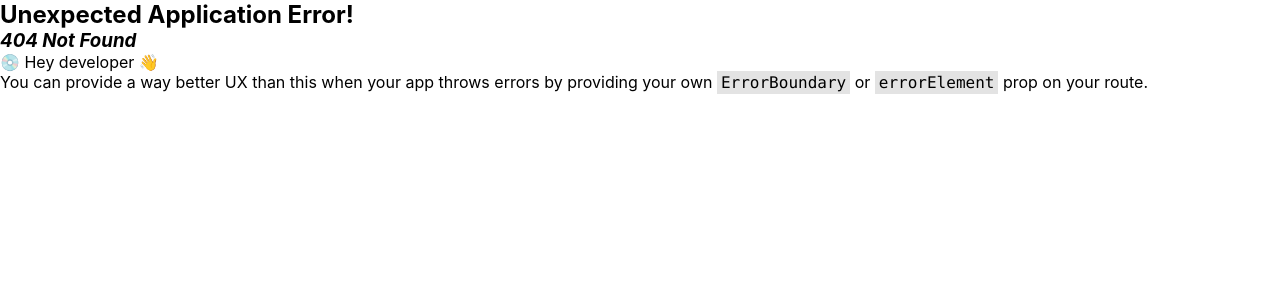
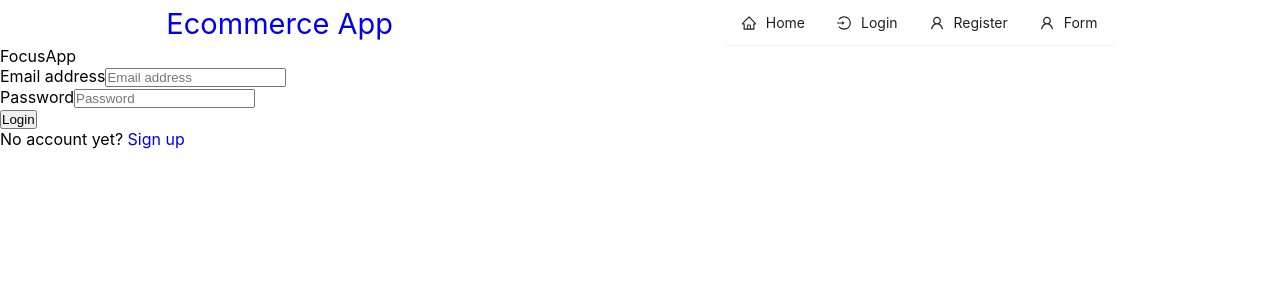
Before and after one commit to Bikramghimire/Marathon, a React (Create React App) app in the folder frontend/: page /signin in a window 1280 px wide. Before the commit this address had no page. Shown: the top 300 px of the page. Built offline with nearby package versions, Linux system fonts and the light colour scheme.

Commit message:
use auth

```diff
--- /dev/null
+++ b/frontend/src/RootProvider.tsx
@@ -0,0 +1,41 @@
+import React, { createContext, useState, useContext } from "react";
+
+const AuthContext = createContext<AuthContexttypes>({
+  isAuthenticated: false,
+  login: () => {},
+  logout: () => {},
+});
+
+interface AuthContexttypes {
+  isAuthenticated: Boolean;
+  login: () => void;
+  logout: () => void;
+}
+function AuthProvider({ children }: any) {
+  const [isAuthenticated, setIsAuthenticated] = useState(false);
+
+  function login() {
+    // setIsAuthenticated(true);
+    console.log(localStorage.getItem("idToken"));
+  }
+
+  function logout() {
+    setIsAuthenticated(false);
+  }
+
+  return (
+    <AuthContext.Provider value={{ isAuthenticated, login, logout }}>
+      {children}
+    </AuthContext.Provider>
+  );
+}
+
+function useAuth() {
+  const context = useContext(AuthContext);
+  if (!context) {
+    throw new Error("useAuth must be used within an AuthProvider");
+  }
+  return context;
+}
+
+export { AuthProvider, useAuth };
--- a/frontend/src/firebase/index.js
+++ b/frontend/src/firebase/index.js
@@ -1,17 +1,21 @@
+// Import the functions you need from the SDKs you need
 // Import the functions you need from the SDKs you need
 import { initializeApp } from "firebase/app";
+import { getAnalytics } from "firebase/analytics";
 import { getAuth } from "firebase/auth";
 // TODO: Add SDKs for Firebase products that you want to use
 // https://firebase.google.com/docs/web/setup#available-libraries
 
 // Your web app's Firebase configuration
+// For Firebase JS SDK v7.20.0 and later, measurementId is optional
 const firebaseConfig = {
-  apiKey: "AIzaSyBXpY7j8RbLloiOa4wpsaeXnvR35eZHzhY",
-  authDomain: "react-ecommerce-4b854.firebaseapp.com",
-  projectId: "react-ecommerce-4b854",
-  storageBucket: "react-ecommerce-4b854.appspot.com",
-  messagingSenderId: "831282892925",
-  appId: "1:831282892925:web:5365c3b1c99b9d02bf6114",
+  apiKey: "AIzaSyAvUqfPZVDE9J-i-IIXCweg3_4chtuurYI",
+  authDomain: "food-app-fc395.firebaseapp.com",
+  projectId: "food-app-fc395",
+  storageBucket: "food-app-fc395.appspot.com",
+  messagingSenderId: "647737275005",
+  appId: "1:647737275005:web:96eceb3c64cf5ba84cf714",
+  measurementId: "G-1KBYQ5RQQ0",
 };
 
 // Initialize Firebase
--- a/frontend/src/index.tsx
+++ b/frontend/src/index.tsx
@@ -3,6 +3,7 @@ import ReactDOM from "react-dom/client";
 import "./index.css";
 import { RouterProvider } from "react-router-dom";
 import { router } from "./routes";
+import { AuthProvider } from "./RootProvider";
 
 const root = ReactDOM.createRoot(
   document.getElementById("root") as HTMLElement
@@ -10,6 +11,8 @@ const root = ReactDOM.createRoot(
 
 root.render(
   <React.StrictMode>
-    <RouterProvider router={router} />
+    <AuthProvider>
+      <RouterProvider router={router} />
+    </AuthProvider>
   </React.StrictMode>
 );
--- a/frontend/src/pages/Home.tsx
+++ b/frontend/src/pages/Home.tsx
@@ -3,7 +3,7 @@ import React from "react";
 const Home = () => {
   return (
     <div>
-      <>this is the home page</>
+      <p>this is the home page</p>
     </div>
   );
 };
--- /dev/null
+++ b/frontend/src/pages/food/Auth/Login.tsx
@@ -0,0 +1,74 @@
+import React, { useState } from "react";
+import { signInWithEmailAndPassword } from "firebase/auth";
+import { auth } from "../../../firebase";
+import { NavLink, useNavigate } from "react-router-dom";
+
+const Login = () => {
+  const navigate = useNavigate();
+  const [email, setEmail] = useState("");
+  const [password, setPassword] = useState("");
+
+  const onLogin = (e: any) => {
+    e.preventDefault();
+    signInWithEmailAndPassword(auth, email, password)
+      .then((userCredential: any) => {
+        // Signed in
+        const { accessToken } = userCredential?.user;
+        navigate("/home");
+        localStorage.setItem("idToken", accessToken);
+      })
+      .catch((error) => {
+        const errorCode = error.code;
+        const errorMessage = error.message;
+        console.log(errorCode, errorMessage);
+      });
+  };
+
+  return (
+    <>
+      <main>
+        <section>
+          <div>
+            <p> FocusApp </p>
+
+            <form>
+              <div>
+                <label htmlFor="email-address">Email address</label>
+                <input
+                  id="email-address"
+                  name="email"
+                  type="email"
+                  required
+                  placeholder="Email address"
+                  onChange={(e) => setEmail(e.target.value)}
+                />
+              </div>
+
+              <div>
+                <label htmlFor="password">Password</label>
+                <input
+                  id="password"
+                  name="password"
+                  type="password"
+                  required
+                  placeholder="Password"
+                  onChange={(e) => setPassword(e.target.value)}
+                />
+              </div>
+
+              <div>
+                <button onClick={onLogin}>Login</button>
+              </div>
+            </form>
+
+            <p className="text-sm text-white text-center">
+              No account yet? <NavLink to="/signup">Sign up</NavLink>
+            </p>
+          </div>
+        </section>
+      </main>
+    </>
+  );
+};
+
+export default Login;
--- /dev/null
+++ b/frontend/src/pages/food/Auth/Logout.tsx
@@ -0,0 +1,35 @@
+import React from "react";
+import { signOut } from "firebase/auth";
+import { auth } from "../../../firebase";
+import { useNavigate } from "react-router-dom";
+
+const Logout = () => {
+  const navigate = useNavigate();
+
+  const handleLogout = () => {
+    signOut(auth)
+      .then(() => {
+        // Sign-out successful.
+        navigate("/");
+        localStorage.removeItem("idToken");
+        console.log("Signed out successfully");
+      })
+      .catch((error) => {
+        // An error happened.
+      });
+  };
+
+  return (
+    <>
+      <nav>
+        <p>Welcome Logout</p>
+
+        <div>
+          <button onClick={handleLogout}>Logout</button>
+        </div>
+      </nav>
+    </>
+  );
+};
+
+export default Logout;
--- /dev/null
+++ b/frontend/src/pages/food/Auth/SignUp.tsx
@@ -0,0 +1,75 @@
+import React, { useState } from "react";
+import { NavLink, useNavigate } from "react-router-dom";
+import { createUserWithEmailAndPassword } from "firebase/auth";
+import { auth } from "../../../firebase";
+
+const Signup = () => {
+  const navigate = useNavigate();
+
+  const [email, setEmail] = useState("");
+  const [password, setPassword] = useState("");
+
+  const onSubmit = async (e: any) => {
+    e.preventDefault();
+
+    await createUserWithEmailAndPassword(auth, email, password)
+      .then((userCredential) => {
+        // Signed in
+        const user = userCredential.user;
+        console.log(user);
+        navigate("/login");
+        // ...
+      })
+      .catch((error) => {
+        const errorCode = error.code;
+        const errorMessage = error.message;
+        console.log(errorCode, errorMessage);
+        // ..
+      });
+  };
+
+  return (
+    <main>
+      <section>
+        <div>
+          <div>
+            <h1> food page </h1>
+            <form>
+              <div>
+                <label htmlFor="email-address">Email address</label>
+                <input
+                  type="email"
+                  value={email}
+                  onChange={(e) => setEmail(e.target.value)}
+                  required
+                  placeholder="Email address"
+                />
+              </div>
+
+              <div>
+                <label htmlFor="password">Password</label>
+                <input
+                  type="password"
+                  value={password}
+                  onChange={(e) => setPassword(e.target.value)}
+                  required
+                  placeholder="Password"
+                />
+              </div>
+
+              <button type="submit" onClick={onSubmit}>
+                Sign up
+              </button>
+            </form>
+
+            <p>
+              Already have an account? <NavLink to="/signin">Sign in</NavLink>
+            </p>
+          </div>
+        </div>
+      </section>
+    </main>
+  );
+};
+
+export default Signup;
--- /dev/null
+++ b/frontend/src/pages/food/index.tsx
@@ -0,0 +1,19 @@
+import React from "react";
+import Login from "../auth/signin";
+import Signup from "./Auth/SignUp";
+import { useAuth } from "../../RootProvider";
+import { useNavigate } from "react-router-dom";
+
+const Food = () => {
+  const auth = useAuth();
+  auth.login();
+  const navigate = useNavigate();
+  return (
+    <div>
+      <p>this is the home page for the food applications</p>
+      <button onClick={() => navigate("/logout")}>logout</button>
+    </div>
+  );
+};
+export default Food;
+// Initialize Firebase
--- a/frontend/src/pages/tabs/index.tsx
+++ b/frontend/src/pages/tabs/index.tsx
@@ -1,8 +1,8 @@
 import React from "react";
 import { Tabs } from "antd";
 import BasicInfo from "./BasicInfo";
+import Other from "./Other";
 import Location from "./Location";
-import Other from "./Other";
 
 const onChange = (key: string) => {
   console.log(key);
--- a/frontend/src/routes/index.tsx
+++ b/frontend/src/routes/index.tsx
@@ -6,7 +6,7 @@ import {
   Routes,
 } from "react-router-dom";
 import Layouts from "../component/layouts";
-import Login from "../pages/auth/signin";
+
 import Register from "../pages/auth/Register";
 import Card from "../pages/Card";
 import AutoSearch from "../pages/debounce";
@@ -19,21 +19,24 @@ import { Reselect } from "../pages/reselect";
 import Cloud from "../pages/useRef";
 import InputFocus from "../pages/useRef";
 import Reference from "../pages/useRef/unit1";
-import Signup from "../pages/auth/signup";
+
 import Enchance from "../pages/enchance";
 import Moment from "../pages/moment";
 import Flex from "../pages/flex";
 import Reusable from "../pages/reusable";
 import Tabing from "../pages/tabs";
+import Food from "../pages/food";
+import Signup from "../pages/food/Auth/SignUp";
+import Login from "../pages/food/Auth/Login";
+import Logout from "../pages/food/Auth/Logout";
 
 export const router = createBrowserRouter(
   createRoutesFromElements(
     <>
       <Route element={<Layouts />}>
-        <Route path="/" element={<Home />} />
-        <Route path="/signup" element={<Signup />} />
-        <Route path="/login" element={<Login />} />
-        <Route path="/register" element={<Register />} />
+        <Route path="/" element={<Food />} />
+
+        {/* <Route path="/register" element={<Register />} />
         <Route path="/formik" element={<Form />} />
         <Route path="/niceform" element={<NiceForm />} />
         <Route path="/card" element={<Card />} />
@@ -45,7 +48,10 @@ export const router = createBrowserRouter(
         <Route path="/moment" element={<Moment />} />
         <Route path="/flex" element={<Flex></Flex>} />
         <Route path="/reusable" element={<Reusable />} />
-        <Route path="/tab" element={<Tabing />} />
+        <Route path="/tab" element={<Tabing />} /> */}
+        <Route path="/signup" element={<Signup />} />
+        <Route path="/signin" element={<Login />} />
+        <Route path="/logout" element={<Logout />} />
       </Route>
     </>
   )
```
